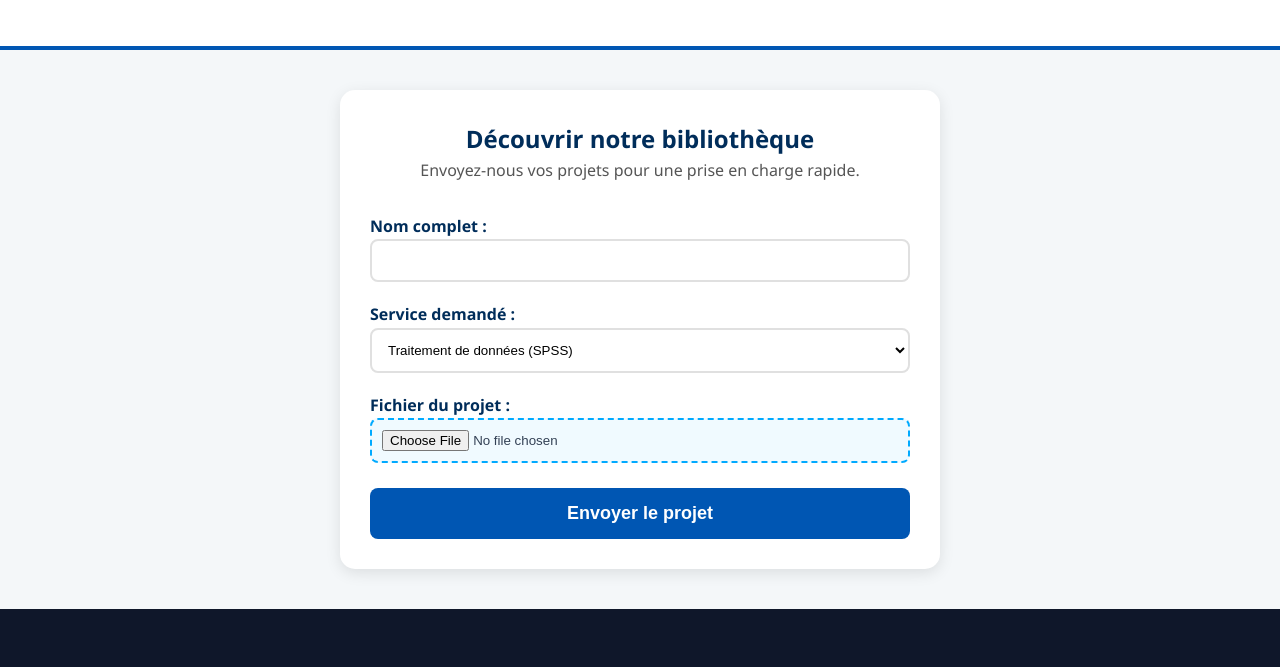
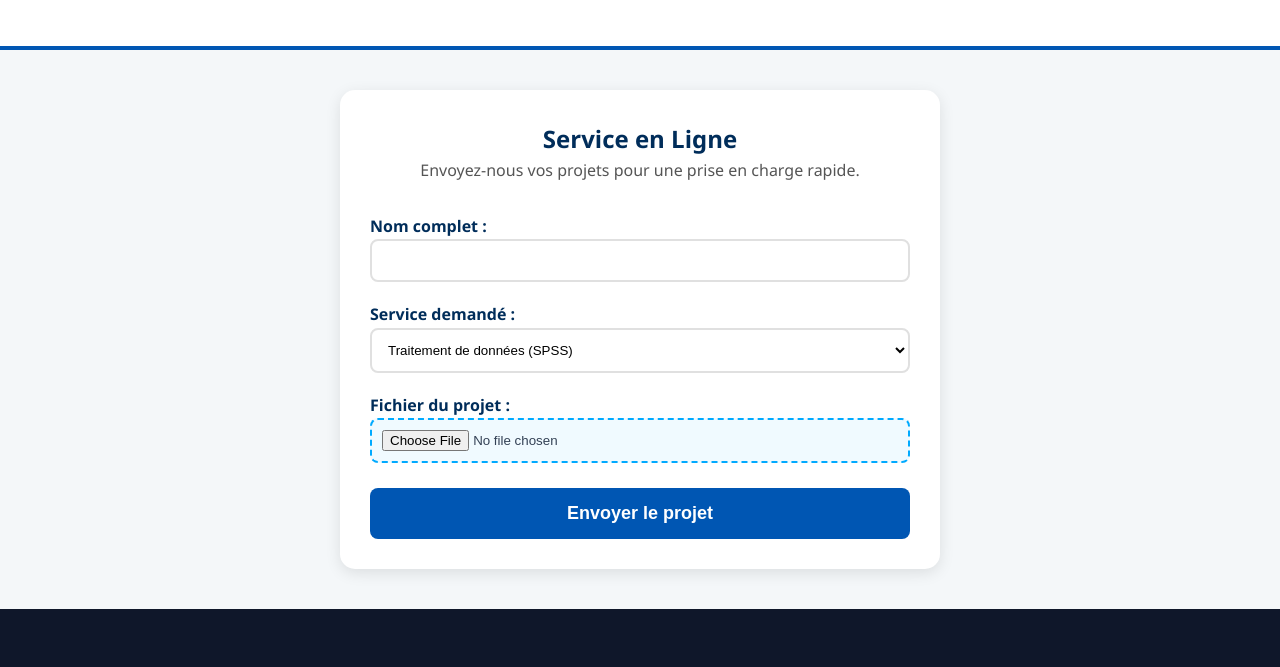
Before and after one commit to NEXTECHHUBSERVICE/nextechhub-website, a plain HTML site: page nextech-hub-service - Copy4/index.html in a window 1280 px wide. Shown: the part 4960-5627 px from the top of the page. Drawn offline with Linux system fonts and the light colour scheme.

Commit message:
Update index.html

```diff
--- a/nextech-hub-service - Copy4/index.html
+++ b/nextech-hub-service - Copy4/index.html
@@ -470,7 +470,7 @@
 
      <section id="client-hub" style="padding: 40px 20px; background-color: #f4f7f9; border-top: 4px solid #0056b3; margin-top: 40px; font-family: 'Segoe UI', sans-serif;">
     <div style="max-width: 600px; margin: 0 auto; background: #ffffff; padding: 30px; border-radius: 15px; box-shadow: 0 4px 15px rgba(0,0,0,0.1);">
-        <h2 style="color: #002d5a; text-align: center;">Découvrir notre bibliothèque</h2>
+        <h2 style="color: #002d5a; text-align: center;">Service en Ligne</h2>
         <p style="color: #555; text-align: center; margin-bottom: 30px;">Envoyez-nous vos projets pour une prise en charge rapide.</p>
 
         <form name="client-project-hub" method="POST" data-netlify="true" enctype="multipart/form-data">
```
